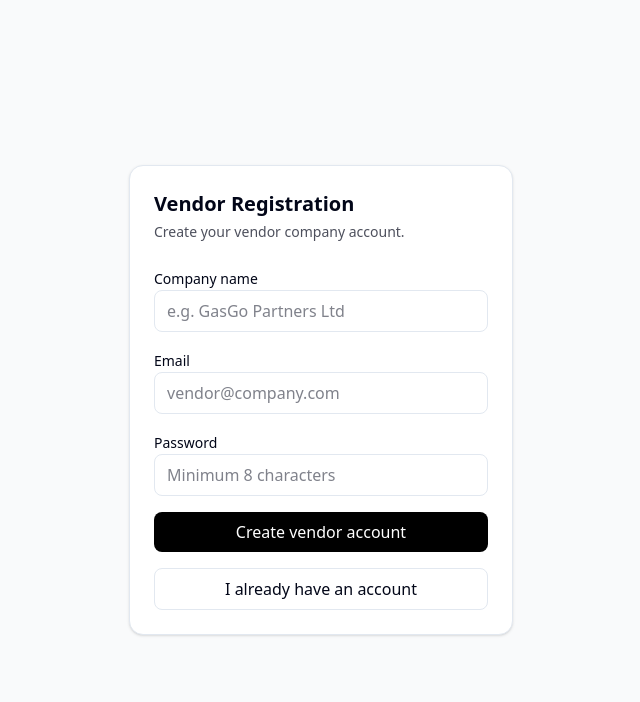
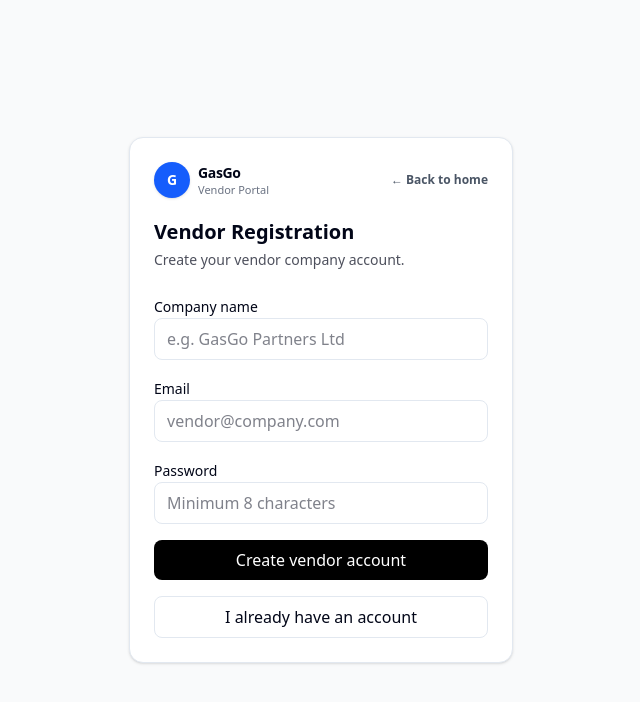
Before and after one commit to Leinadivel/gas-admin, a Next.js app: page /vendor/register in a window 1280 px wide. Shown: the top 702 px of the page, without its empty margins (319-959 px from the left). Built offline with nearby package versions, Linux system fonts and the light colour scheme; no server answers.

Commit message:
did same thing for the register and admin

```diff
--- a/src/app/login/page.tsx
+++ b/src/app/login/page.tsx
@@ -1,5 +1,6 @@
 'use client'
 
+import Link from 'next/link'
 import { Suspense, useState } from 'react'
 import { useRouter, useSearchParams } from 'next/navigation'
 import { supabase } from '@/lib/supabase/client'
@@ -33,7 +34,7 @@ function AdminLoginInner() {
       if (userErr) throw userErr
       if (!user) throw new Error('No session found')
 
-      // ✅ Admin = exists in admin_users
+      // ✅ Admin must exist in admin_users table
       const { data: adminRow, error: adminErr } = await supabase
         .from('admin_users')
         .select('user_id')
@@ -57,16 +58,38 @@ function AdminLoginInner() {
   }
 
   return (
-    <div className="min-h-screen flex items-center justify-center px-4">
+    <div className="min-h-screen flex items-center justify-center px-4 bg-gray-50">
       <div className="w-full max-w-sm rounded-xl border p-6 shadow-sm bg-white">
+        {/* Top: logo + back link */}
+        <div className="mb-5 flex items-center justify-between">
+          <Link href="/" className="flex items-center gap-2">
+            <span className="inline-flex h-9 w-9 items-center justify-center rounded-2xl bg-blue-600 text-white shadow-sm">
+              <span className="text-sm font-extrabold">G</span>
+            </span>
+            <div className="leading-tight">
+              <div className="text-sm font-extrabold tracking-tight">GasGo</div>
+              <div className="text-[11px] text-gray-500">Admin Console</div>
+            </div>
+          </Link>
+
+          <Link
+            href="/"
+            className="text-xs font-semibold text-gray-600 hover:text-gray-900"
+          >
+            ← Back to home
+          </Link>
+        </div>
+
         <h1 className="text-xl font-semibold">Admin Login</h1>
-        <p className="mt-1 text-sm opacity-70">Sign in to manage the platform.</p>
+        <p className="mt-1 text-sm opacity-70">
+          Sign in to manage the platform.
+        </p>
 
         <form onSubmit={onSubmit} className="mt-6 space-y-4">
           <div className="space-y-2">
             <label className="text-sm font-medium">Email</label>
             <input
-              className="w-full rounded-md border px-3 py-2 outline-none focus:ring-2"
+              className="w-full rounded-md border px-3 py-2 outline-none focus:ring-2 focus:ring-blue-500"
               type="email"
               value={email}
               onChange={(e) => setEmail(e.target.value)}
@@ -78,7 +101,7 @@ function AdminLoginInner() {
           <div className="space-y-2">
             <label className="text-sm font-medium">Password</label>
             <input
-              className="w-full rounded-md border px-3 py-2 outline-none focus:ring-2"
+              className="w-full rounded-md border px-3 py-2 outline-none focus:ring-2 focus:ring-blue-500"
               type="password"
               value={password}
               onChange={(e) => setPassword(e.target.value)}
@@ -108,7 +131,15 @@ function AdminLoginInner() {
 
 export default function LoginPage() {
   return (
-    <Suspense fallback={<div className="min-h-screen flex items-center justify-center">Loading…</div>}>
+    <Suspense
+      fallback={
+        <div className="min-h-screen flex items-center justify-center bg-gray-50">
+          <div className="rounded-xl border bg-white p-4 text-sm opacity-70">
+            Loading…
+          </div>
+        </div>
+      }
+    >
       <AdminLoginInner />
     </Suspense>
   )
--- a/src/app/vendor/register/page.tsx
+++ b/src/app/vendor/register/page.tsx
@@ -1,5 +1,6 @@
 'use client'
 
+import Link from 'next/link'
 import { useState } from 'react'
 import { useRouter } from 'next/navigation'
 import { supabase } from '@/lib/supabase/client'
@@ -30,7 +31,7 @@ export default function VendorRegisterPage() {
         options: {
           emailRedirectTo: `${siteUrl}/auth/callback?next=/vendor/login`,
           data: {
-            app_role: 'vendor',              // ✅ IMPORTANT marker
+            app_role: 'vendor',
             business_name: companyName.trim(),
           },
         },
@@ -57,10 +58,32 @@ export default function VendorRegisterPage() {
   }
 
   return (
-    <div className="min-h-screen flex items-center justify-center px-4">
+    <div className="min-h-screen flex items-center justify-center px-4 bg-gray-50">
       <div className="w-full max-w-sm rounded-xl border p-6 shadow-sm bg-white">
+        {/* Top: logo + back link */}
+        <div className="mb-5 flex items-center justify-between">
+          <Link href="/" className="flex items-center gap-2">
+            <span className="inline-flex h-9 w-9 items-center justify-center rounded-2xl bg-blue-600 text-white shadow-sm">
+              <span className="text-sm font-extrabold">G</span>
+            </span>
+            <div className="leading-tight">
+              <div className="text-sm font-extrabold tracking-tight">GasGo</div>
+              <div className="text-[11px] text-gray-500">Vendor Portal</div>
+            </div>
+          </Link>
+
+          <Link
+            href="/"
+            className="text-xs font-semibold text-gray-600 hover:text-gray-900"
+          >
+            ← Back to home
+          </Link>
+        </div>
+
         <h1 className="text-xl font-semibold">Vendor Registration</h1>
-        <p className="mt-1 text-sm opacity-70">Create your vendor company account.</p>
+        <p className="mt-1 text-sm opacity-70">
+          Create your vendor company account.
+        </p>
 
         <form onSubmit={onSubmit} className="mt-6 space-y-4">
           <div className="space-y-2">
```
